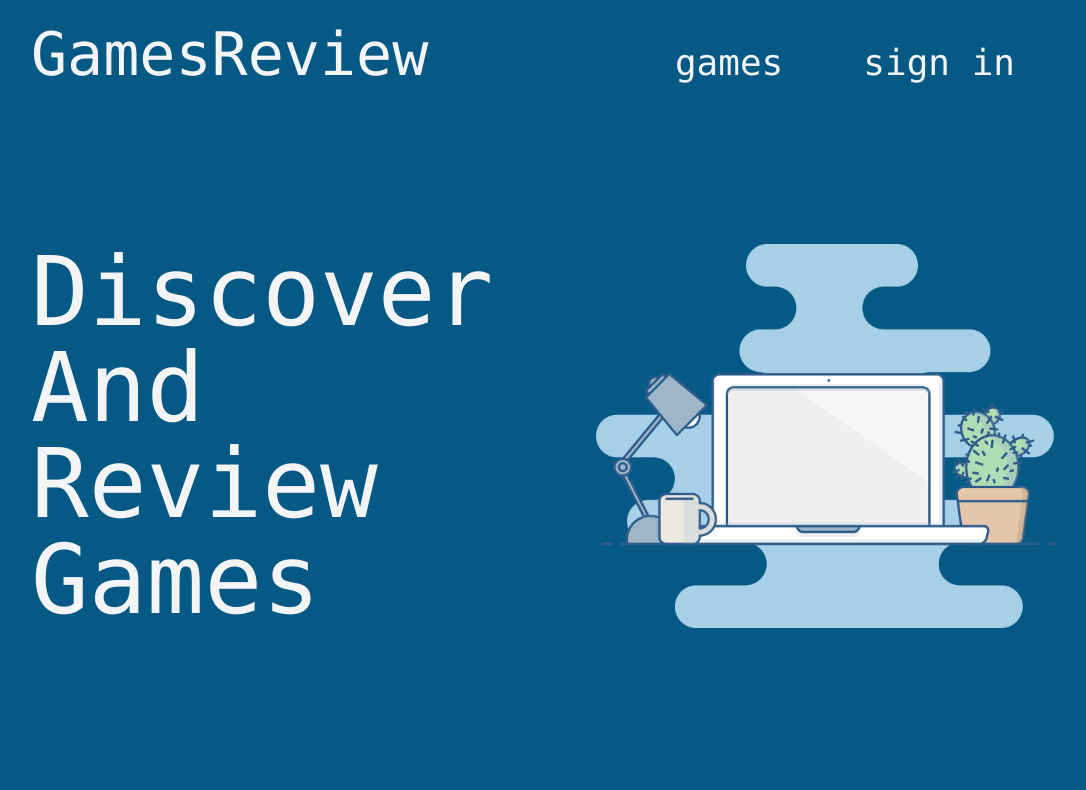
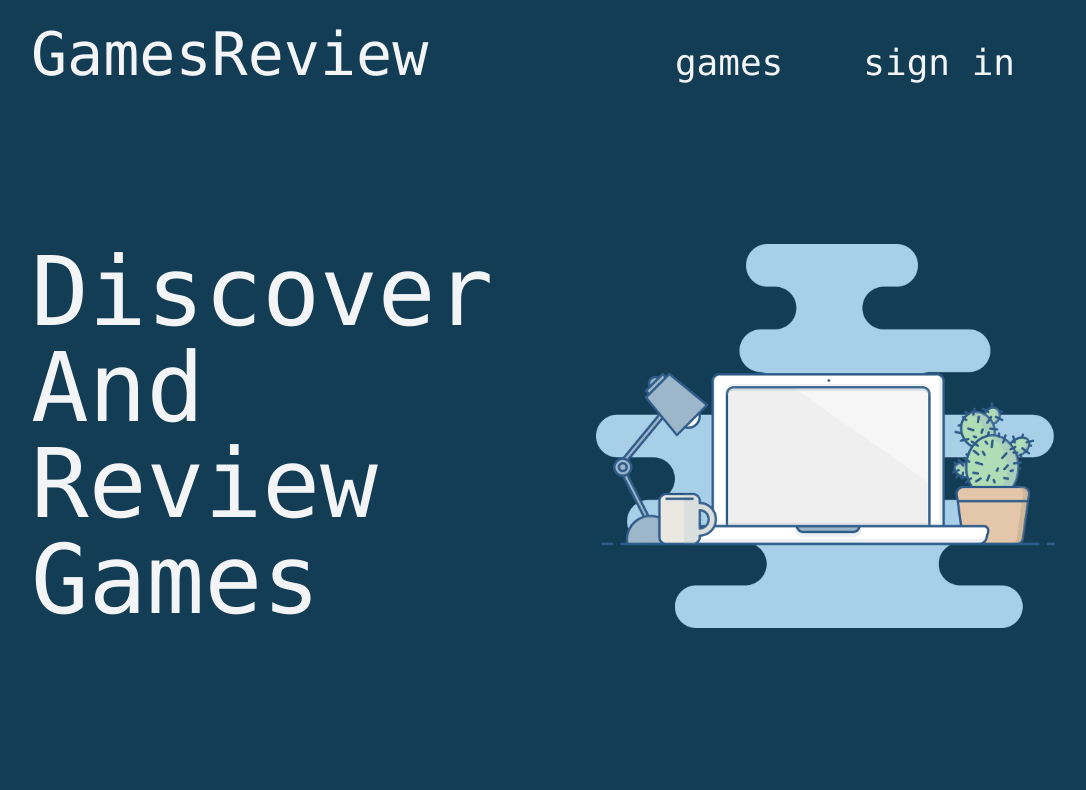
Before and after one commit to oskarilindroos/gamereviews-webapp, a React (Vite) app in the folder frontend/: page / in a window 1280 px wide. Shown: the top 790 px of the page, without its empty margins (97-1183 px from the left). Built offline with nearby package versions, Linux system fonts and the light colour scheme.

Commit message:
Fixed the color palette

```diff
--- a/frontend/src/Pages/RootLayout.tsx
+++ b/frontend/src/Pages/RootLayout.tsx
@@ -3,7 +3,7 @@
 
 const RootLayout = () => {
     return (
-        <div className="bg-cover min-h-screen bg-sky-800">
+        <div className="bg-cover min-h-screen bg-indigo-dye">
             <div className="w-4/5 mx-auto pt-6">
                 <MainNavigation />
                 <Outlet></Outlet>
```
